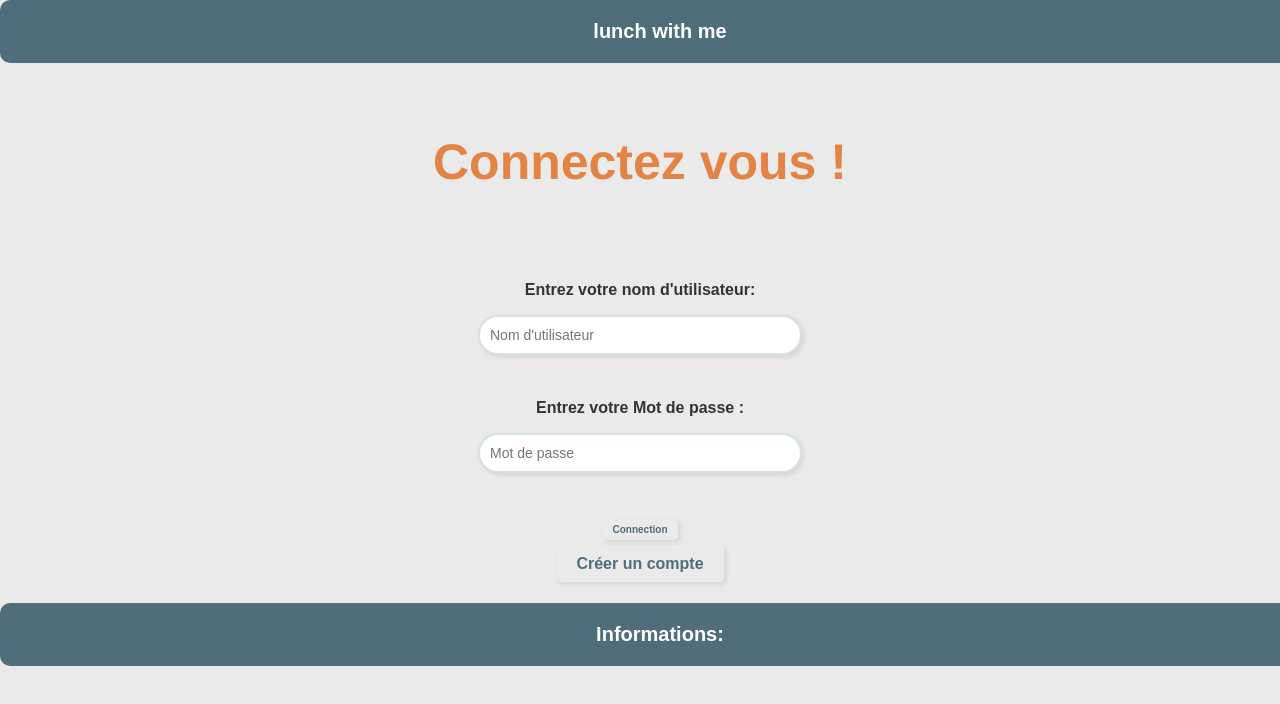
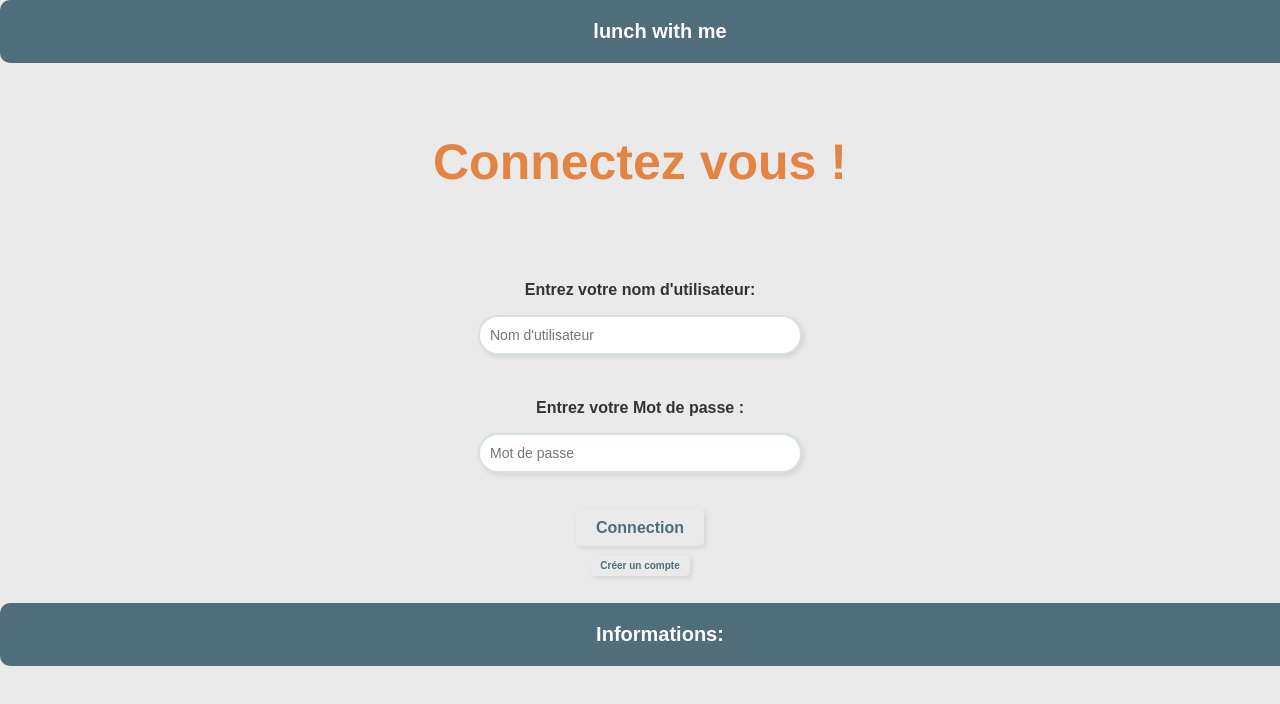
Before and after one commit to Eudo08/2025_2026_nsi_lndb_term4_gp1, a Flask app: page /pageprincipale/connexion in a window 1280 px wide. Shown: the top 704 px of the page. Run offline with Flask 3, Linux system fonts and the light colour scheme.

Commit message:
Update button classes and styles for auth pages
Renamed the .bouton_co class to .bouton_petit in CSS and updated references in connexion.html and inscription.html. Also added text-decoration: none to .bouton_hd_inscr for consistent styling.

Co-Authored-By: Tristanbonniere <182497662+Tristanbonniere@users.noreply.github.com>

```diff
--- a/static/css/styleprincipal.css
+++ b/static/css/styleprincipal.css
@@ -99,7 +99,7 @@ body {
     cursor: pointer;
     transition: background-color 0.3s, transform 0.2s;
 }
-.bouton_co {
+.bouton_petit {
     color: var(--paynes-gray);
     text-decoration: none;
     font-size: 10px;
@@ -126,6 +126,7 @@ body {
 }
 
 .bouton_hd_inscr {
+    text-decoration: none;
     position: sticky;
     top: 20px;
     left: 1780px;
--- a/templates/connexion.html
+++ b/templates/connexion.html
@@ -32,10 +32,10 @@
                     <input type="password" class="input-entry" name="mot_passe" placeholder="Mot de passe">
                     <br>
                     </br>
-                    <a href="/page_principale" class="bouton_co">Connection</a>
+                    <a href="/page_principale" class="bouton">Connection</a>
                     <br>
                     </br>
-                    <a href="/pageprincipale/inscription" class="bouton">Créer un compte</a>
+                    <a href="/pageprincipale/inscription" class="bouton_petit">Créer un compte</a>
             </center>
             <div class="bandeau_bas">
                 Informations:
--- a/templates/inscription.html
+++ b/templates/inscription.html
@@ -55,7 +55,7 @@
         <button type="submit" class="bouton">S'inscrire</button>
         <br>
       </br>
-        <a href="/pageprincipale/connexion" class="bouton_co">Se connecter ducon</a>
+        <a href="/pageprincipale/connexion" class="bouton_petit">Se connecter ducon</a>
 
       </center>
     </form>
```
